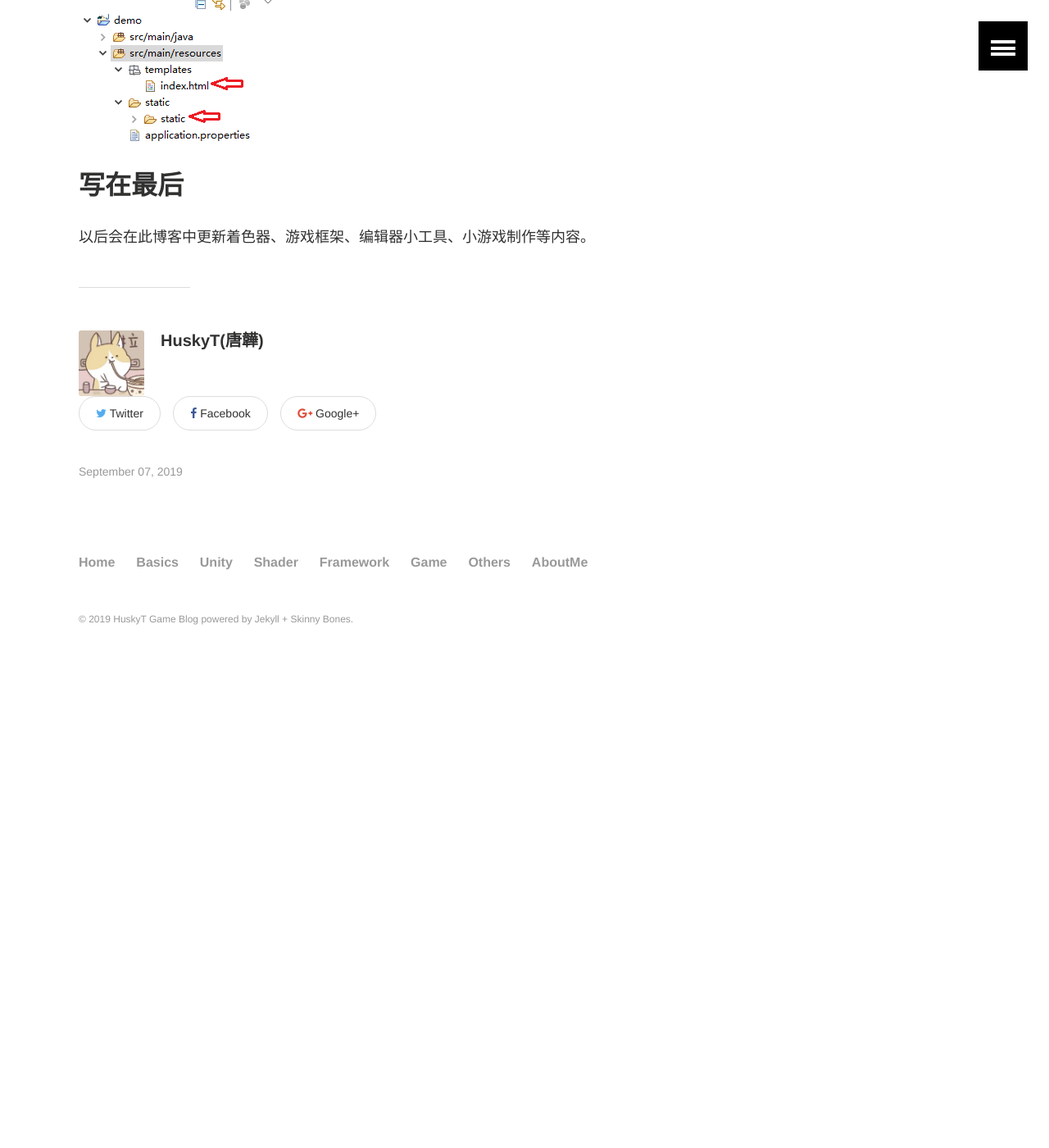
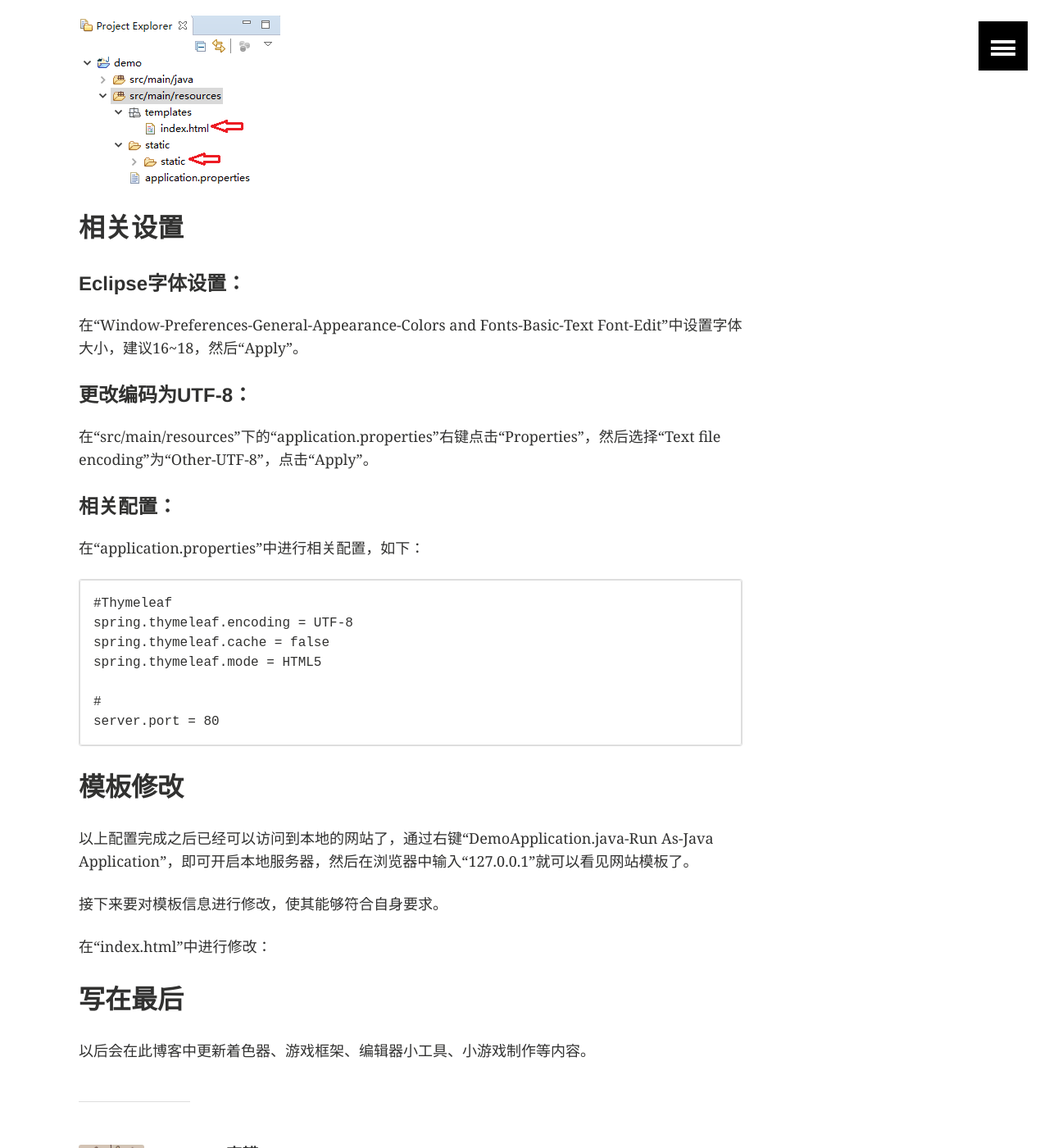
Before and after one commit to HuskyTGame/HuskyTGame.github.io, a Jekyll site: the page built from _posts/others/2019-09-07-搭建自己的网站.md, in a window 1280 px wide and 1400 px high, scrolled down 3026 px. Shown: the whole window at 82% size. Built offline with Jekyll 4.4.1, drawn with Linux system fonts in a browser that asks for light colours; before the commit the page ends 3867 px from its top, so only the background shows below that.

Commit message:
Update 2019-09-07-搭建自己的网站.md

````diff
--- a/_posts/others/2019-09-07-搭建自己的网站.md
+++ b/_posts/others/2019-09-07-搭建自己的网站.md
@@ -17,7 +17,8 @@ image:
 
 ## 准备工作
 
-#### 环境配置：[百度网盘下载地址](https://pan.baidu.com/s/1XUPpjpWzMeatgj5C5ZECrw)（提取码：ue7h）
+#### 环境配置：
+[百度网盘下载地址](https://pan.baidu.com/s/1XUPpjpWzMeatgj5C5ZECrw)（提取码：ue7h）
 * 安装javaJDK
 * 安装gradle
 * 安装eclipse
@@ -30,11 +31,11 @@ image:
 
 （1）“我的电脑鼠标右键-属性-高级系统设置-高级-环境变量-系统变量-新建”
 
-变量名：**JAVA_HOME**；变量值：**E:\Work\Environment\JavaJDK**（JavaJDK所在文件夹路径）
+变量名：*JAVA_HOME*；变量值：*E:\Work\Environment\JavaJDK*（JavaJDK所在文件夹路径）
 
 （2）“我的电脑鼠标右键-属性-高级系统设置-高级-环境变量-系统变量-Path-编辑-新建”
 
-**%JAVA_HOME%\bin**
+*%JAVA_HOME%\bin*
 
 ##### 2.安装Gradle：
 
@@ -44,11 +45,11 @@ image:
 
 (1) “我的电脑鼠标右键-属性-高级系统设置-高级-环境变量-系统变量-新建”
 
-变量名：**GRADLE_HOME**；变量值：**E:\Work\Environment\gradle-4.10.1**（Gradle所在文件夹路径）
+变量名：*GRADLE_HOME*；变量值：*E:\Work\Environment\gradle-4.10.1*（Gradle所在文件夹路径）
 
 (2) “我的电脑鼠标右键-属性-高级系统设置-高级-环境变量-系统变量-Path-编辑-新建”
 
-**%GRADLE_HOME%\bin**
+*%GRADLE_HOME%\bin*
 
 ##### 3.安装eclipse：
 解压缩“_eclipse-jee-oxygen-3a-win32-x86_64.zip_”。
@@ -59,43 +60,75 @@ image:
 
 #### 工程设置：
 
-Project：**Gradle Project**
+Project：*Gradle Project*
 
-Language：**Java**
+Language：*Java*
 
-SpringBoot：**2.1.8**
+SpringBoot：*2.1.8*
 
-Project Metadata：**Group：**自行取名；**Artifact：**自行取名
+Project Metadata：*Group：*自行取名；*Artifact：*自行取名
 
-Dependencies：add **“Spring Web”** 和 **“Thymeleaf”**。
+Dependencies：add *“Spring Web”* 和 *“Thymeleaf”*。
 
 #### 下载工程：
 
-点击**“Generate the project”**
+点击*“Generate the project”*
 
 #### 编译：
 
-解压上一步下载好的工程压缩包，然后在解压的文件夹内按住***SHIFT***加***鼠标右键***打开**Powershell窗口**。
+解压上一步下载好的工程压缩包，然后在解压的文件夹内按住*SHIFT*加*鼠标右键*打开*Powershell窗口*。
 
-在窗口内输入**“gradle build”**，则开始编译，解析依赖。期间会联网，如果出现***Time Out***错误继续此步即可。
+在窗口内输入*“gradle build”*，则开始编译，解析依赖。期间会联网，如果出现*Time Out*错误继续此步即可。
 
 #### 导入工程：
 
-打开**Eclipse**
+打开*Eclipse*
 
 此处“File-Import-Gradle-Existing Gradle Project-Next-Next-Project root directory”即为项目的位置，选择为之前下载好的项目的文件夹。
 
-点击“Next”，勾选**“Override workspace settings”**，在“Gradle distribution”中选择**“Specific Gradle version-4.10.1”**。
+点击“Next”，勾选*“Override workspace settings”*，在“Gradle distribution”中选择*“Specific Gradle version-4.10.1”*。
 
-在“Gradle User Home”中选择安装Gradle的位置**“E:\Work\Environment\gradle-4.10.1”**
+在“Gradle User Home”中选择安装Gradle的位置*“E:\Work\Environment\gradle-4.10.1”*
 
 点击“Finish”，然后耐心等待项目导入。
 
 #### 导入项目资源：
 
-将资源**“static”**和**“index.html”**导入项目的**“src/maiin/resources”**中，如下图：
+将资源*“static”**和**“index.html”*导入项目的*“src/maiin/resources”*中，如下图：
 
 ![picture1](https://huskytgame.github.io/images/in-post/others/2019-09-07-搭建自己的网站/screenshot001.png)
+
+## 相关设置
+
+#### Eclipse字体设置：
+
+在“Window-Preferences-General-Appearance-Colors and Fonts-Basic-Text Font-Edit”中设置字体大小，建议16~18，然后“Apply”。
+
+#### 更改编码为UTF-8：
+
+在“src/main/resources”下的“application.properties”右键点击“Properties”，然后选择“Text file encoding”为“Other-UTF-8”，点击“Apply”。
+
+#### 相关配置：
+
+在“application.properties”中进行相关配置，如下：
+
+```
+#Thymeleaf
+spring.thymeleaf.encoding = UTF-8
+spring.thymeleaf.cache = false
+spring.thymeleaf.mode = HTML5
+
+#
+server.port = 80
+```
+
+## 模板修改
+
+以上配置完成之后已经可以访问到本地的网站了，通过右键“DemoApplication.java-Run As-Java Application”，即可开启本地服务器，然后在浏览器中输入“127.0.0.1”就可以看见网站模板了。
+
+接下来要对模板信息进行修改，使其能够符合自身要求。
+
+在“index.html”中进行修改：
 
 
 
````
